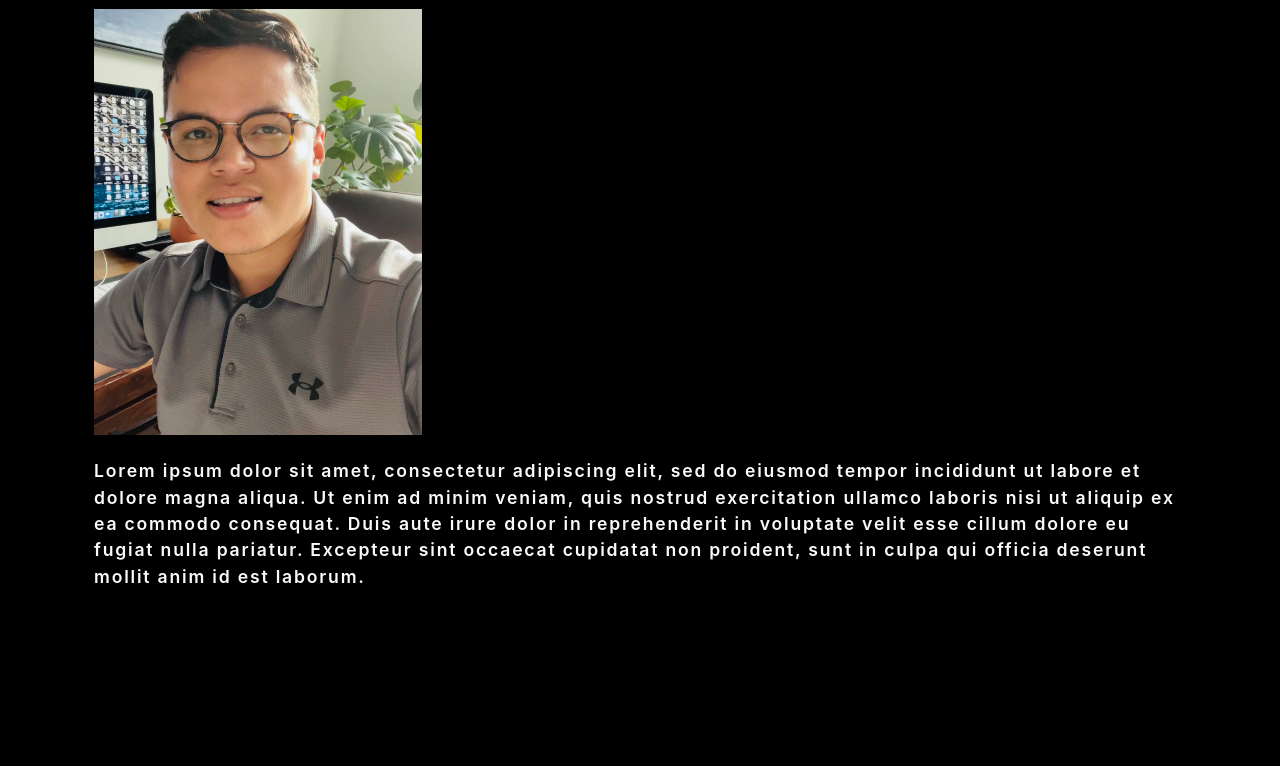
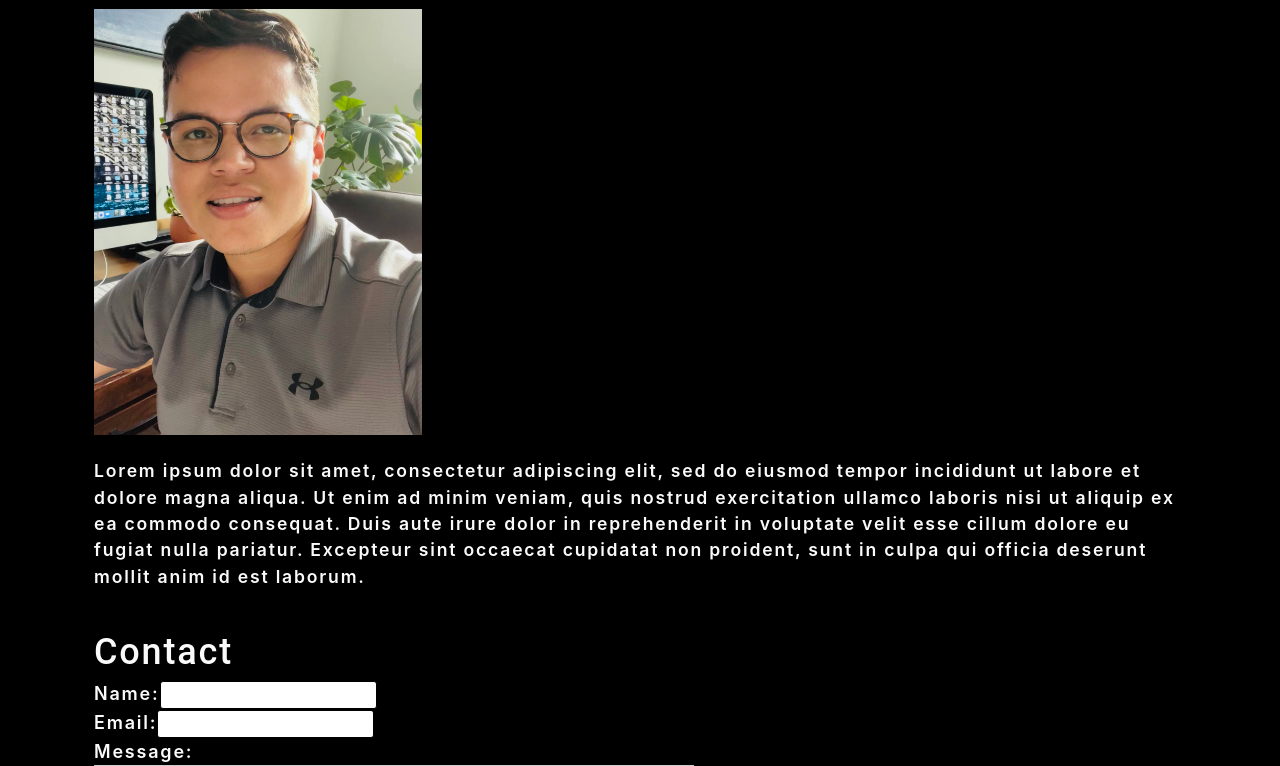
Before and after one commit to fdeaquino/react-portfolio, a React (Create React App) app: page / in a window 1280 px wide. Shown: the part 2000-2766 px from the top of the page. Before the commit the page ends 2680 px from the top, so only its background shows below. Built offline with nearby package versions, Linux system fonts and the light colour scheme.

Commit message:
created ContactForm component

```diff
--- a/src/App.js
+++ b/src/App.js
@@ -1,15 +1,20 @@
-import React from 'react';
+import React, { useState } from 'react';
 import About from './components/About';
 import Nav from './components/Nav';
 import Portfolio from './components/Portfolio';
+import ContactForm from './components/Contact';
 
 function App() {
+
+  const [currentComponent, setCurrentComponent] = useState('About');
+
   return (
     <div>
       <Nav></Nav>
       <main>
         <Portfolio></Portfolio>
         <About></About>
+        <ContactForm></ContactForm>
       </main>
     </div>
   );
--- /dev/null
+++ b/src/components/Contact/index.js
@@ -0,0 +1,27 @@
+import React from 'react';
+
+function ContactForm() {
+    return (
+        <section>
+            <h1>Contact</h1>
+            <form id='contact-form'>
+                <div>
+                    <label htmlFor='name'>Name:</label>
+                    <input type='text' name='name' />
+                </div>
+                <div>
+                    <label htmlFor='email'>Email:</label>
+                    <input type='email' name='email'/>
+                </div>
+                <div>
+                    <label htmlFor='message'>Message:</label>
+                    <textarea name='message' rows='5' />
+                </div>
+                <button type='submit'>Send</button>
+            </form>
+        </section>
+    );
+
+}
+
+export default ContactForm;
--- a/src/components/Nav/index.js
+++ b/src/components/Nav/index.js
@@ -1,29 +1,14 @@
-import React, { useState } from 'react';
+import React, { useState} from 'react';
 import logo from "../../assets/small/logo.png";
 
 
 function Nav() {
-    const projects = [
-        {
-            name: "Byte Farmer's Market",
-            description:
-                "A digital marketplace for local businesses to launch their store and display their products. Users can create a store profile with associated products, as well as vote on their favorite products.",
-        },
-        {
-            name: "Tempo Run", description: "A search engine that suggests songs with a certain Beat Per Minute (BPM).",
-        },
-        {
-            name: "Taskmaster Pro", description: "A Progressive Web App that allows users to organize their workflow, Kanban style."
-        },
-        {
-            name: "Weather Dashboard",
-            description: "An application that allows users to search the weather for a given city."
-        },
-        {
-            name: "Pizza Hunt",
-            description: "A social media recipe app where users can post creative spins on pizza, and connect with each other based on their love of pizza."
-        }
-    ];
+
+    function colorChange() {
+        console.log("Nav Color Changed")
+    }
+
+    const [currentComponent, setCurrentComponent] = useState('About');
 
 
     return (
@@ -36,7 +21,12 @@
             <nav>
                 <ul className='flex-row'>
                     <li className='mx-2'>
-                        <a href='#about'>About Me</a>
+                        {currentComponent === 'About' ? (
+                            <a style={{color:'red'}} href='#about'>About</a>
+                        ) : (
+                            <a style={{color:'green'}} href='#about' onClick={colorChange}>About</a>
+                        )}
+
                     </li>
                     <li className='mx-2'>
                         <a href='#portfolio'>Portfolio</a>
@@ -53,4 +43,26 @@
     );
 }
 
+// const projects = [
+//     {
+//         name: "Byte Farmer's Market",
+//         description:
+//             "A digital marketplace for local businesses to launch their store and display their products. Users can create a store profile with associated products, as well as vote on their favorite products.",
+//     },
+//     {
+//         name: "Tempo Run", description: "A search engine that suggests songs with a certain Beat Per Minute (BPM).",
+//     },
+//     {
+//         name: "Taskmaster Pro", description: "A Progressive Web App that allows users to organize their workflow, Kanban style."
+//     },
+//     {
+//         name: "Weather Dashboard",
+//         description: "An application that allows users to search the weather for a given city."
+//     },
+//     {
+//         name: "Pizza Hunt",
+//         description: "A social media recipe app where users can post creative spins on pizza, and connect with each other based on their love of pizza."
+//     }
+// ];
+
 export default Nav;
```
